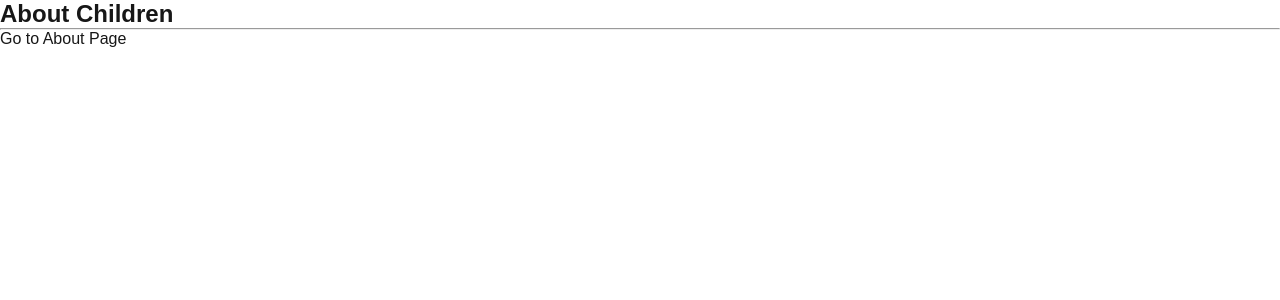
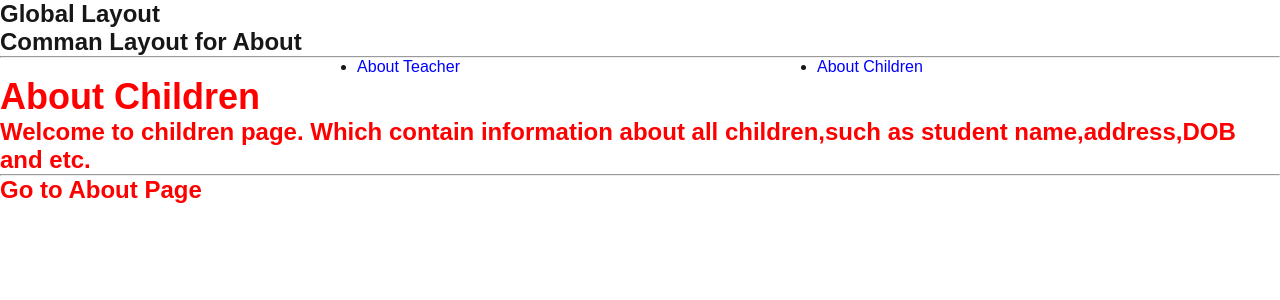
Before and after one commit to sourabhchalke/Nextjs, a Next.js app in the folder basic_app/: page /about/aboutChildren in a window 1280 px wide. Shown: the top 300 px of the page. Built offline with nearby package versions, Linux system fonts and the light colour scheme.

Commit message:
Comman Layout added to login,about and one global layout

```diff
--- /dev/null
+++ b/basic_app/src/app/about/about.css
@@ -0,0 +1,11 @@
+.ul-menu{
+    display: flex;
+    flex-direction: row;
+    justify-content: space-evenly;
+}
+.ul-menu li a{
+    color: blue;
+}
+.about-text{
+    color: red;
+}
--- a/basic_app/src/app/about/aboutChildren/page.js
+++ b/basic_app/src/app/about/aboutChildren/page.js
@@ -2,8 +2,9 @@ import Link from "next/link";
 
 const aboutChildren=()=>{
     return(
-        <div>
+        <div className="about-text">
             <h2>About Children</h2>
+            <p>Welcome to children page. Which contain information about all children,such as student name,address,DOB and etc.</p>
             <hr/>
             <Link href="/about">Go to About Page</Link>
         </div>
--- a/basic_app/src/app/about/aboutTeacher/page.js
+++ b/basic_app/src/app/about/aboutTeacher/page.js
@@ -2,8 +2,9 @@ import Link from "next/link";
 
 const aboutTeacher=()=>{
     return(
-        <div>
+        <div className="about-text">
             <h2>About Teacher</h2>
+             <p>Welcome to Teacher page. Which contain information about all Teacher,such as student name,address,DOB and etc.</p>
             <hr/>
             <Link href="/about">Go to About Page</Link>
         </div>
--- /dev/null
+++ b/basic_app/src/app/about/layout.js
@@ -0,0 +1,21 @@
+import Link from "next/link";
+import './about.css';
+
+const AboutLayout=({children})=>{
+    return(
+        <div>
+            <h2>Comman Layout for About</h2>
+            <hr/>
+            <ul className="ul-menu">
+                <li>
+                    <Link href="/about/aboutTeacher">About Teacher</Link>
+                </li>
+                <li>
+                    <Link href="/about/aboutChildren">About Children</Link>
+                </li>
+            </ul>
+            <h2>{children}</h2>
+        </div>
+    )
+}
+export default AboutLayout;
--- a/basic_app/src/app/about/page.js
+++ b/basic_app/src/app/about/page.js
@@ -5,8 +5,7 @@ const About=()=>{
     const router=useRouter();
     return(
         <div>
-            <h2>About</h2><br/>
-
+            <p>Welcome to About Page. This is a simple example of Layout.</p>
             <Link href="/about/aboutTeacher">Go To About Teacher</Link><br/>
             <Link href="/about/aboutChildren">Got To About Children</Link>
 
--- a/basic_app/src/app/layout.js
+++ b/basic_app/src/app/layout.js
@@ -20,7 +20,9 @@ export default function RootLayout({ children }) {
   return (
     <html lang="en">
       <body className={`${geistSans.variable} ${geistMono.variable}`}>
+        <h2>Global Layout</h2>
         {children}
+
       </body>
     </html>
   );
--- a/basic_app/src/app/login/page.js
+++ b/basic_app/src/app/login/page.js
@@ -7,6 +7,9 @@ const Login=()=>{
     return(
         <div>
             <h2>Login</h2><br/>
+            <Link href="/login/loginTeacher">Teacher Login</Link><br/>
+            <Link href="/login/loginChildren">Children Login</Link>
+            <hr/>
             <Link href="/">Go To Home Page</Link>
             <button onClick={()=>router.push('/')}>Go To Home Page</button>
         </div>
--- a/basic_app/src/app/page.js
+++ b/basic_app/src/app/page.js
@@ -11,7 +11,7 @@ export default function Home() {
     <div className={styles.page}>
       <h2>Component</h2>
       <NewComp name={"Sachin"}/>
-      <NewComp name={"Virat"}/>
+      {/* <NewComp name={"Virat"}/> */}
       {/* <NewComp name={"Dhoni"}/>
       <NewComp name={"Rohit"}/>
       <NewComp name={"Risahb"}/>
```
Also changed, not shown: basic_app/src/app/login/layout.js (added, +13 -0 lines), basic_app/src/app/login/loginChildren/page.js (added, +8 -0 lines), basic_app/src/app/login/loginTeacher/page.js (added, +8 -0 lines).
